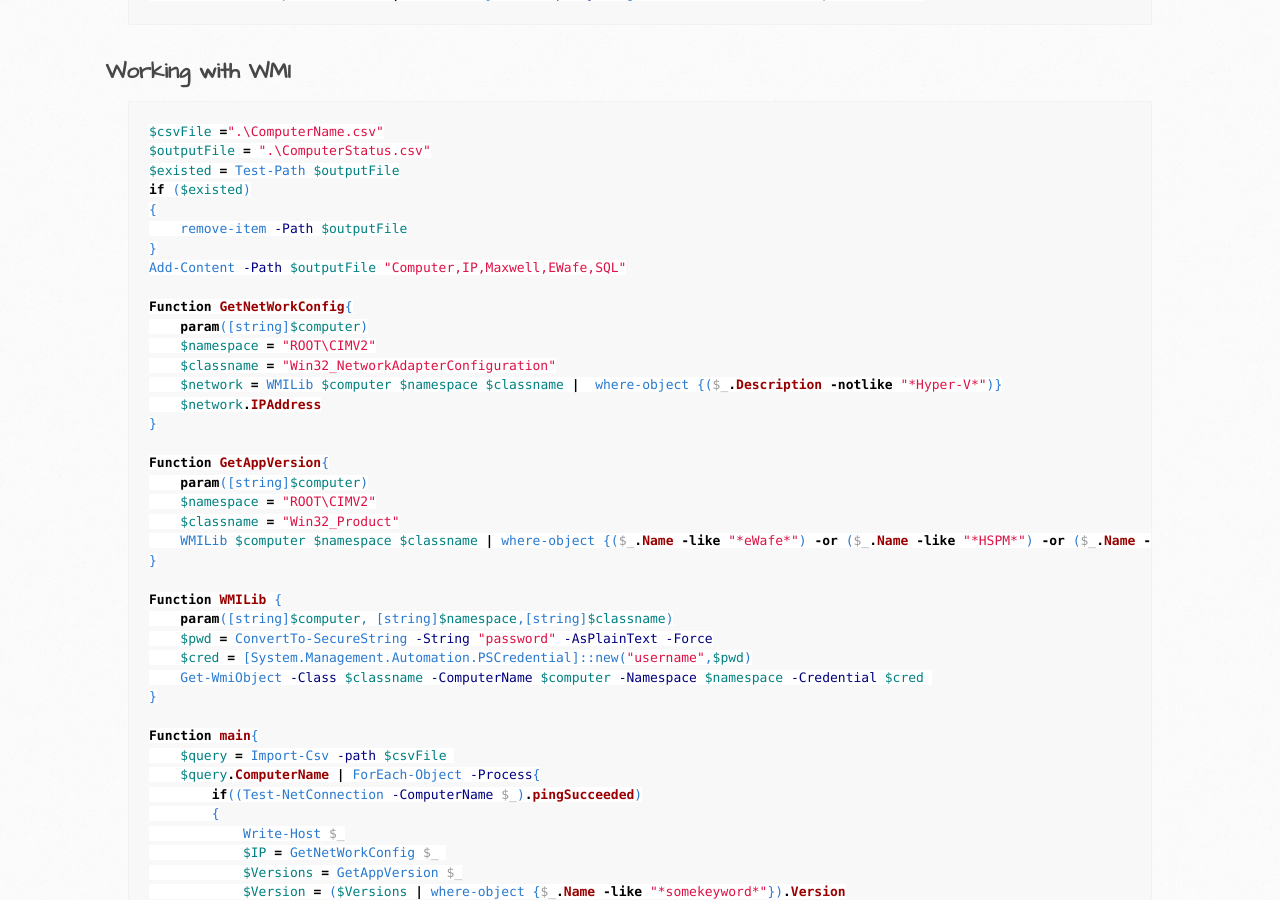
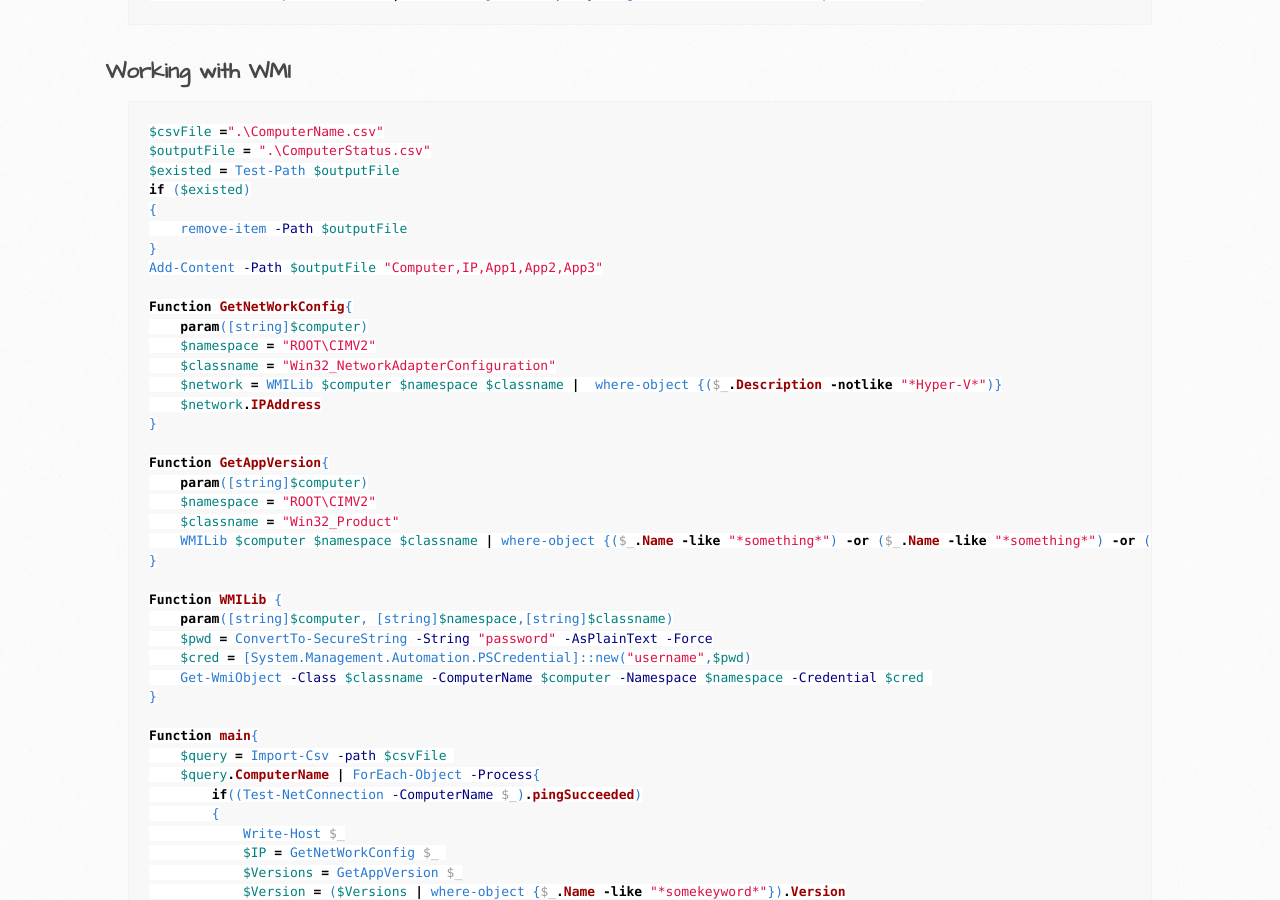
Before and after one commit to itcraftme/itcraftme, a Jekyll site: the page built from docs/it/powershell.md, in a window 1280 px wide and 900 px high, scrolled down 3001 px. Built offline with Jekyll 4.4.1, drawn with Linux system fonts in a browser that asks for light colours; our own code applies the rules of GitHub Pages for plain Markdown files.

Commit message:
Update powershell.md
delete sensitive words

```diff
--- a/docs/it/powershell.md
+++ b/docs/it/powershell.md
@@ -101,7 +101,7 @@ if ($existed)
 {
     remove-item -Path $outputFile
 }
-Add-Content -Path $outputFile "Computer,IP,Maxwell,EWafe,SQL"
+Add-Content -Path $outputFile "Computer,IP,App1,App2,App3"
 
 Function GetNetWorkConfig{
     param([string]$computer)
@@ -115,7 +115,7 @@ Function GetAppVersion{
     param([string]$computer)
     $namespace = "ROOT\CIMV2"
     $classname = "Win32_Product"
-    WMILib $computer $namespace $classname | where-object {($_.Name -like "*eWafe*") -or ($_.Name -like "*HSPM*") -or ($_.Name -like "*SQL Server*Database Engine Service*") -or ($_.Name -like "*Maxwell*")}
+    WMILib $computer $namespace $classname | where-object {($_.Name -like "*something*") -or ($_.Name -like "*something*") -or ($_.Name -like "*SQL Server*Database Engine Service*") -or ($_.Name -like "*something*")}
 }
 
 Function WMILib {
```
